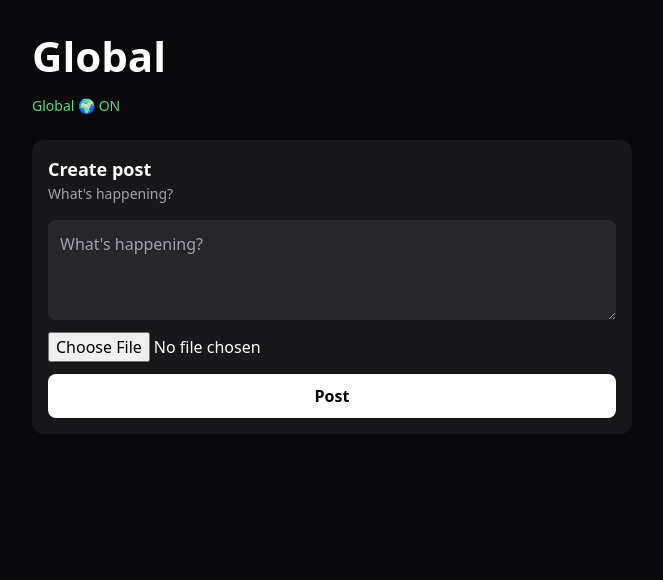
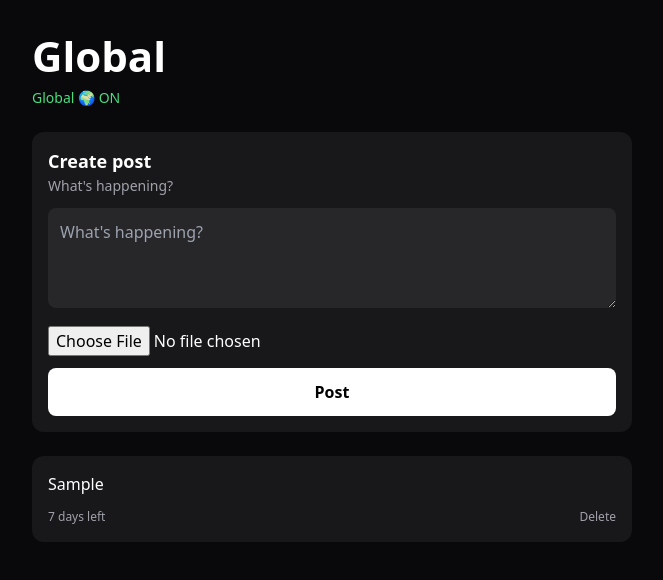
Before and after one commit to kashyellow/globalmatch000, a Next.js app: page / in a window 1280 px wide. Both pictures are taken after typing "Sample" into the empty fields and a click on the button "Post". Shown: the top 580 px of the page, without its empty margins (308-971 px from the left). Built offline with nearby package versions, Linux system fonts and the light colour scheme.

Commit message:
Update page.tsx

```diff
--- a/app/page.tsx
+++ b/app/page.tsx
@@ -1,9 +1,26 @@
 'use client'
-import React, { useState } from 'react'
+import React, { useState, useEffect } from 'react'
+
+type Post = {
+  id: string
+  text: string
+  image: string | null
+  createdAt: number
+}
 
 export default function Page() {
   const [text, setText] = useState('')
   const [preview, setPreview] = useState<string | null>(null)
+  const [posts, setPosts] = useState<Post[]>([])
+
+  useEffect(() => {
+    const saved = localStorage.getItem('global_posts')
+    if (saved) setPosts(JSON.parse(saved))
+  }, [])
+
+  useEffect(() => {
+    localStorage.setItem('global_posts', JSON.stringify(posts))
+  }, [posts])
 
   const onFile = (e: React.ChangeEvent<HTMLInputElement>) => {
     const file = e.target.files?.[0]
@@ -19,46 +36,56 @@ export default function Page() {
     return Math.max(0, days)
   }
 
+  const handlePost = () => {
+    if (!text.trim() &&!preview) return
+    const newPost: Post = {
+      id: Date.now().toString(),
+      text,
+      image: preview,
+      createdAt: Date.now(),
+    }
+    setPosts([newPost,...posts])
+    setText('')
+    setPreview(null)
+  }
+
+  const visiblePosts = posts.filter(p => daysLeft(p.createdAt) > 0)
+
   return (
     <main style={{ minHeight: '100vh', background: '#09090b', color: '#fff', padding: 24 }}>
       <div style={{ maxWidth: 600, margin: '0 auto' }}>
-        <h1 style={{ fontSize: 42, fontWeight: 800, marginBottom: 8 }}>Global</h1>
-        <div style={{ color: '#4ade80', fontSize: 14, marginBottom: 24, display: 'flex', gap: 8 }}>
-          <span>Global 🌍 ON</span>
-        </div>
+        <h1 style={{ fontSize: 42, fontWeight: 800 }}>Global</h1>
+        <div style={{ color: '#4ade80', fontSize: 14, marginBottom: 24 }}>Global 🌍 ON</div>
 
-        <div style={{ background: '#18181b', borderRadius: 12, padding: 16 }}>
+        <div style={{ background: '#18181b', borderRadius: 12, padding: 16, marginBottom: 24 }}>
           <h2 style={{ fontSize: 18, fontWeight: 600 }}>Create post</h2>
-          <p style={{ color: '#a1a1aa', fontSize: 14 }}>What's happening?</p>
-
-          <div style={{ marginTop: 16, display: 'flex', flexDirection: 'column', gap: 12 }}>
+          <p style={{ color: '#a1a1aa', fontSize: 14, marginBottom: 12 }}>What's happening?</p>
           <textarea
             value={text}
-              onChange={(e) => setText(e.target.value)}
+            onChange={e => setText(e.target.value)}
             placeholder="What's happening?"
             style={{ width: '100%', minHeight: 100, background: '#27272a', color: 'white', borderRadius: 8, padding: 12, border: 'none' }}
           />
-
-            <input type="file" accept="image/*" onChange={onFile} />
-
+          <input type="file" accept="image/*" onChange={onFile} style={{ marginTop: 12 }} />
           {preview && (
-              <div style={{ position: 'relative' }}>
+            <div style={{ position: 'relative', marginTop: 12 }}>
               <img src={preview} style={{ width: '100%', borderRadius: 8 }} alt="preview" />
               <button onClick={() => setPreview(null)} style={{ position: 'absolute', top: 8, right: 8, background: '#000', color: '#fff', borderRadius: 20, padding: '4px 8px' }}>X</button>
             </div>
           )}
+          <button onClick={handlePost} style={{ width: '100%', marginTop: 12, background: 'white', color: 'black', padding: '12px', borderRadius: 8, fontWeight: 700 }}>Post</button>
+        </div>
 
-            <button
-              onClick={() => {
-                setText('')
-                setPreview(null)
-              }}
-              style={{ background: 'white', color: 'black', padding: '10px 16px', borderRadius: 8, fontWeight: 600 }}
-            >
-              Post
-            </button>
+        {visiblePosts.map(post => (
+          <div key={post.id} style={{ background: '#18181b', borderRadius: 12, padding: 16, marginBottom: 16 }}>
+            <p style={{ whiteSpace: 'pre-wrap' }}>{post.text}</p>
+            {post.image && <img src={post.image} style={{ width: '100%', borderRadius: 8, marginTop: 12 }} alt="post" />}
+            <div style={{ marginTop: 12, color: '#a1a1aa', fontSize: 12, display: 'flex', justifyContent: 'space-between' }}>
+              <span>{daysLeft(post.createdAt)} days left</span>
+              <button onClick={() => setPosts(posts.filter(p => p.id!== post.id))} style={{ background: 'transparent', color: '#a1a1aa', border: 'none' }}>Delete</button>
             </div>
           </div>
+        ))}
       </div>
     </main>
   )
```
Lines whose indentation alone changed are shown as unchanged.
